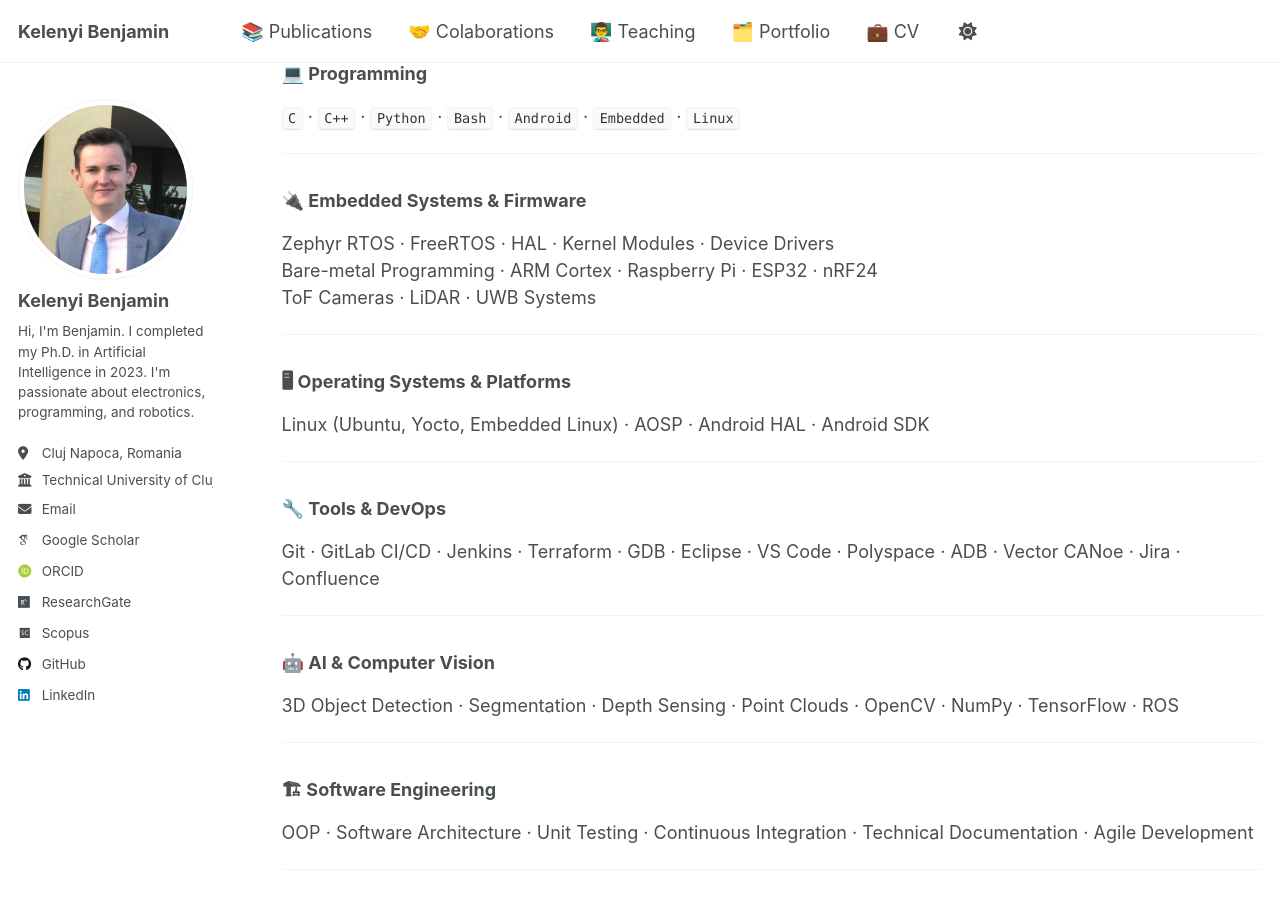
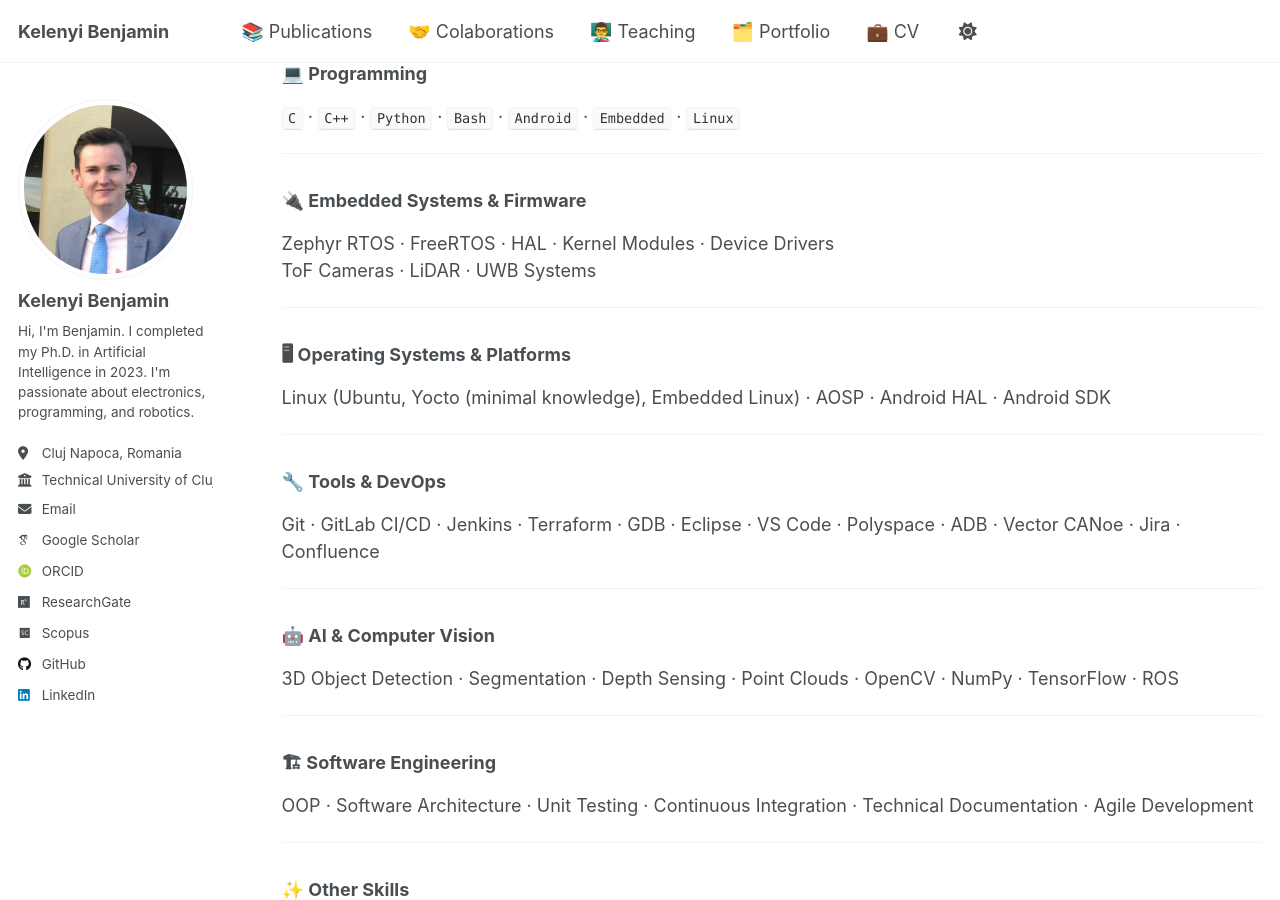
Before and after one commit to benjaminkelenyi/benjaminkelenyi.github.io, a Jekyll site: the page built from _pages/cv.md, in a window 1280 px wide and 900 px high, scrolled down 3425 px. Built offline with Jekyll 4.4.1, drawn with Linux system fonts in a browser that asks for light colours; some web fonts are replaced; a script that is not in the unit is left out; some of the changed text lies outside the part shown.

Commit message:
Update _config.yml

```diff
--- a/_pages/cv.md
+++ b/_pages/cv.md
@@ -134,13 +134,12 @@ redirect_from:
 
 ### 🔌 Embedded Systems & Firmware
 Zephyr RTOS · FreeRTOS · HAL · Kernel Modules · Device Drivers
-Bare-metal Programming · ARM Cortex · Raspberry Pi · ESP32 · nRF24
 ToF Cameras · LiDAR · UWB Systems
 
 ---
 
 ### 🖥 Operating Systems & Platforms
-Linux (Ubuntu, Yocto, Embedded Linux) · AOSP · Android HAL · Android SDK
+Linux (Ubuntu, Yocto (minimal knowledge), Embedded Linux) · AOSP · Android HAL · Android SDK
 
 ---
 
```
Also changed, not shown: other parts of _pages/cv.md (+1 -1 lines), _talks/inohubdoc.md (+1 -1 lines), _teaching/2021-hpce.md (line endings or trailing spaces).
